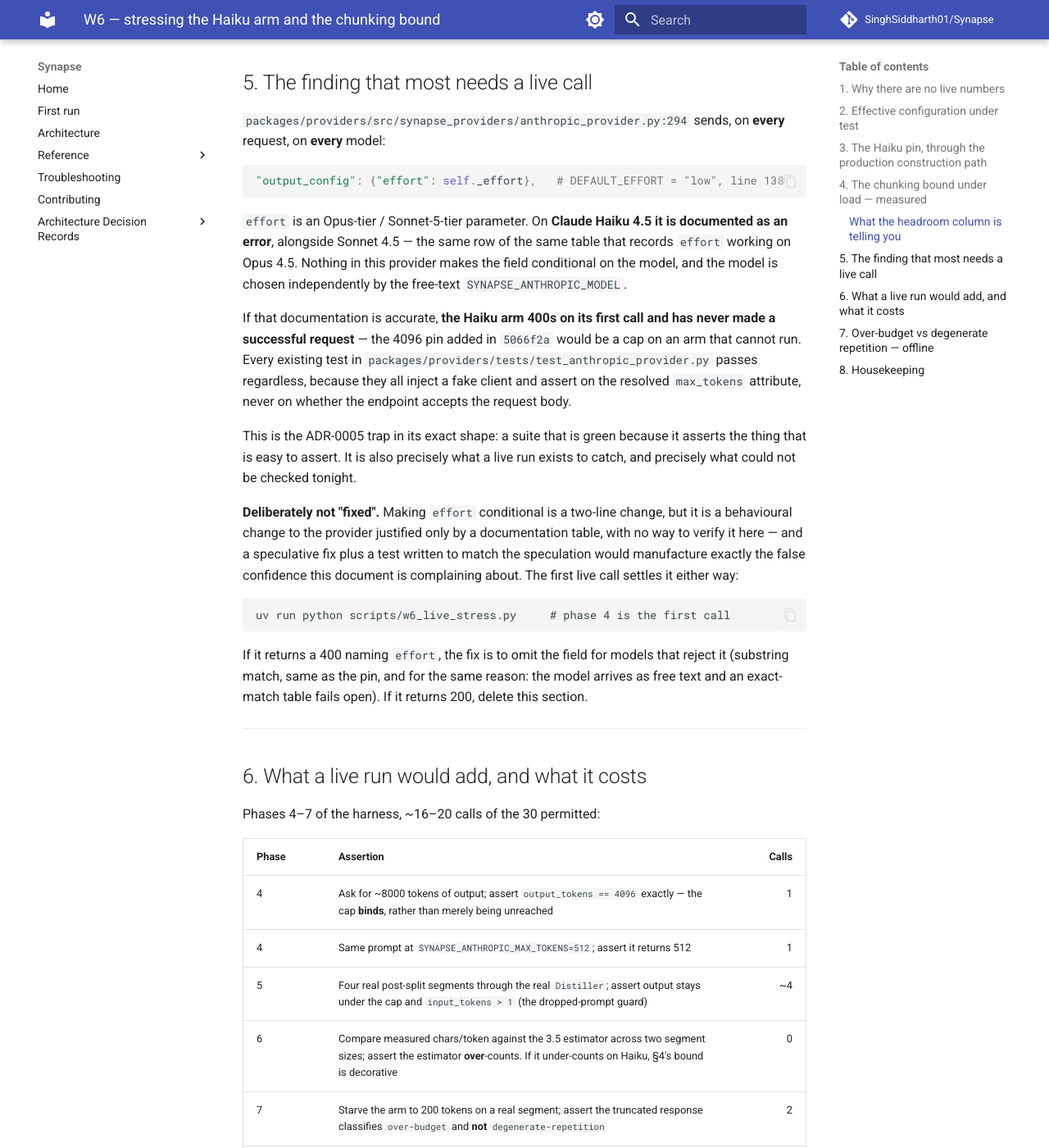
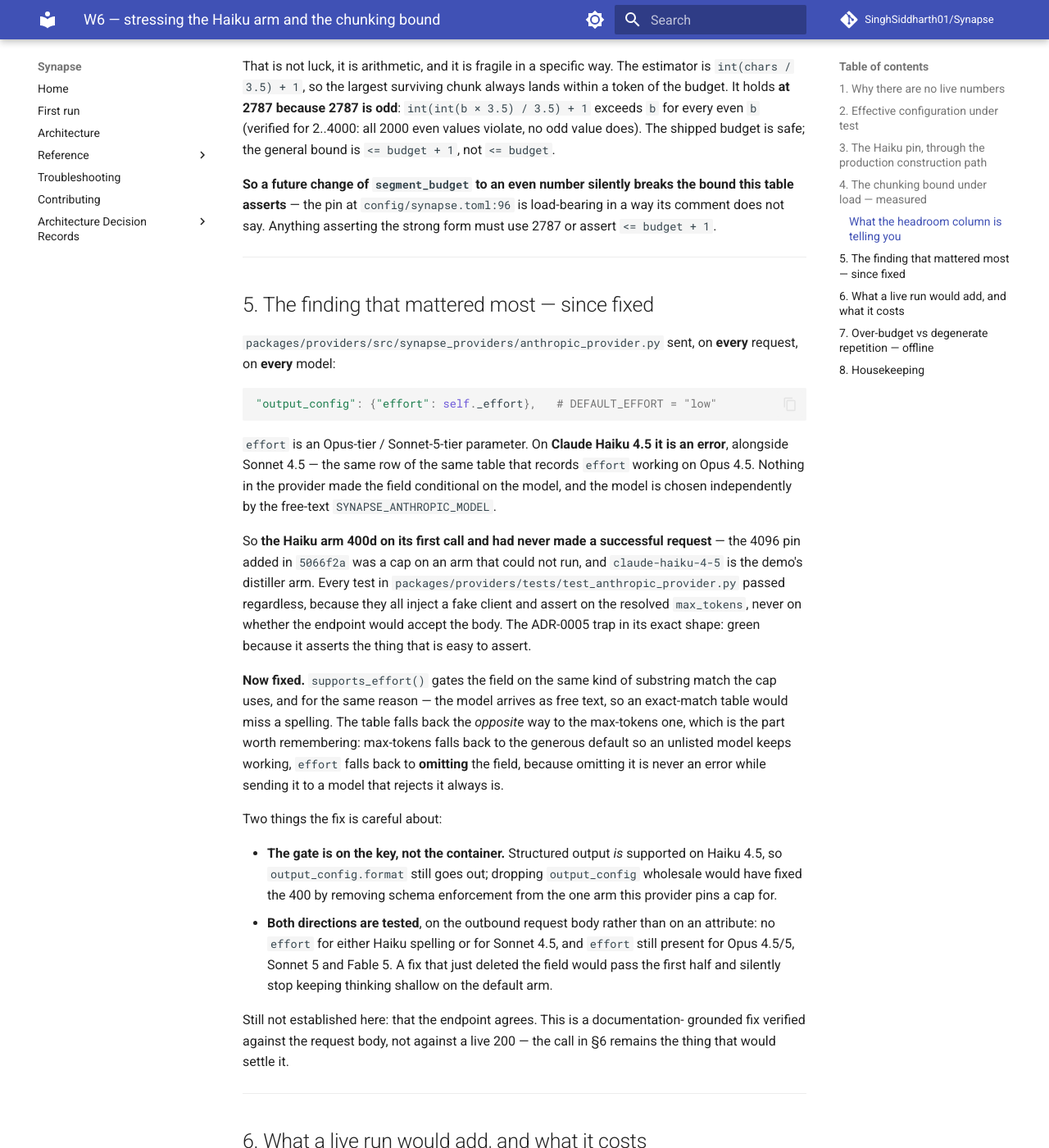
Before and after one commit to SinghSiddharth01/Synapse, an MkDocs documentation site: the page built from docs/overnight/w6-live-stress.md, in a window 1280 px wide and 1400 px high, scrolled down 3572 px. Shown: the whole window at 82% size. Built offline with MkDocs 1.6.1 and Material for MkDocs 9.7.7, drawn with Linux system fonts in a browser that asks for light colours; comment, search, counter and statistics services are not loaded; some of the changed text lies outside the part shown.

Commit message:
fix(w6): the stress table said "reproduce with", and it did not
`prose(seed=hash(label) % 97)`. `str.__hash__` is salted per interpreter, so
every run of `--offline` generated different prose from the same label, split
at different boundaries, and reported different headroom — while the doc four
lines from the top told the reader to reproduce it. Five runs of the published
command put `one-over-seam` at 38, 38, 45, 43, 36. The committed table said 36
and called §4 "a real measurement, not an estimate".

Seed is zlib.crc32 now: a checksum, not a hash-table hash — no salt, no
per-process seed, specified output. Verified byte-identical under
PYTHONHASHSEED 0, 1 and 42.

§4 regenerated from that run. Two rows move — one-over-seam 2751/36 → 2728/59
and 3× 2744/43 → 2785/2 — and the second was worse than unreproducible: the
harness defines headroom on the TIGHTEST segment, and 2744 was never that in
any run, only a mid-list segment. The seam rows, `small` and `12×` are
unchanged; they never depended on the seed. The doc now says which rows moved
and why rather than quietly showing better numbers.

Test crosses a process boundary on purpose. `seed_for(x) == seed_for(x)` in
one interpreter passes on hash() too — the bug was only ever visible between
processes, so the test spawns two children with different salts.

§5 rewritten: it argued for leaving the effort bug disclosed rather than
speculatively fixed, and the previous commit fixed it.

Co-Authored-By: Claude Fable 5 <noreply@anthropic.com>
Claude-Session: https://claude.ai/code/session_01BSTWUPoPPoF5iAukjfhiWD

````diff
--- a/docs/overnight/w6-live-stress.md
+++ b/docs/overnight/w6-live-stress.md
@@ -7,8 +7,8 @@ Reproduce with `uv run python scripts/w6_live_stress.py --offline`.
 spent, because this checkout has no Anthropic credential** (see §1). Everything
 below §2 is a real measurement taken in-process against the shipped config, not
 an estimate and not a projection — but it is measurement of *our* arithmetic,
-not of the endpoint. §5 is the one finding that matters most and the one that
-most needs a live call to settle.
+not of the endpoint. §5 is the finding that mattered most; it has since been
+fixed, and that section now records the fix rather than the open question.
 
 Offline result: **70 checks, 70 passed, 0 API calls.**
 
@@ -86,13 +86,26 @@ Every row is one blob pushed through the real `Segmenter` at
 `budget_tokens=2787`, drained with `flush_incomplete=True`. `headroom` is
 `2787 − estimate_tokens(segment.events)` for the tightest segment produced.
 
+**These numbers reproduce.** The first version of this table did not, and it is
+worth saying why rather than quietly correcting it: the harness seeded its
+generated prose with `hash(label) % 97`, and `str.__hash__` is salted per
+interpreter. Every run produced different prose from the same label, so every
+multi-segment row's tightest/headroom pair was a number from one particular
+process — `one-over-seam` came out at 38, 38, 45, 43 and 36 across five runs of
+the command this page tells you to run. Two rows here (`one-over-seam`, `3×`)
+are therefore different from what this file said before; the seam rows, `small`
+and `12×` are unchanged, because they were never seed-dependent. The seed is now
+`zlib.crc32(label)` — a checksum, not a hash-table hash — and the table above is
+one run of `--offline`, verified byte-identical under `PYTHONHASHSEED` 0, 1 and
+42.
+
 | Input | Chars | Segments | Events | Tightest segment | Headroom |
 |---|---:|---:|---:|---:|---:|
 | small | 1 200 | 1 | 1 | 343 tok | 2444 |
 | just-under-seam | 9 753 | 1 | 1 | **2787 tok** | **0** |
 | at-seam | 9 754 | 1 | 1 | **2787 tok** | **0** |
-| one-over-seam | 9 755 | 2 | 2 | 2751 tok | 36 |
-| 3× budget | 29 262 | 4 | 4 | 2744 tok | 43 |
+| one-over-seam | 9 755 | 2 | 2 | 2728 tok | 59 |
+| 3× budget | 29 262 | 4 | 4 | **2785 tok** | **2** |
 | 12× budget | 117 048 | 13 | 13 | **2786 tok** | **1** |
 | mixed turn (4 events, one oversized) | 15 409 | 3 | 5 | 2785 tok | 2 |
 
@@ -128,46 +141,52 @@ in a way its comment does not say. Anything asserting the strong form must use
 
 ---
 
-## 5. The finding that most needs a live call
+## 5. The finding that mattered most — since fixed
 
-`packages/providers/src/synapse_providers/anthropic_provider.py:294` sends, on
+`packages/providers/src/synapse_providers/anthropic_provider.py` sent, on
 **every** request, on **every** model:
 
 ```python
-"output_config": {"effort": self._effort},   # DEFAULT_EFFORT = "low", line 138
+"output_config": {"effort": self._effort},   # DEFAULT_EFFORT = "low"
 ```
 
 `effort` is an Opus-tier / Sonnet-5-tier parameter. On **Claude Haiku 4.5 it is
-documented as an error**, alongside Sonnet 4.5 — the same row of the same table
-that records `effort` working on Opus 4.5. Nothing in this provider makes the
-field conditional on the model, and the model is chosen independently by the
-free-text `SYNAPSE_ANTHROPIC_MODEL`.
+an error**, alongside Sonnet 4.5 — the same row of the same table that records
+`effort` working on Opus 4.5. Nothing in the provider made the field conditional
+on the model, and the model is chosen independently by the free-text
+`SYNAPSE_ANTHROPIC_MODEL`.
 
-If that documentation is accurate, **the Haiku arm 400s on its first call and
-has never made a successful request** — the 4096 pin added in `5066f2a` would be
-a cap on an arm that cannot run. Every existing test in
-`packages/providers/tests/test_anthropic_provider.py` passes regardless, because
-they all inject a fake client and assert on the resolved `max_tokens` attribute,
-never on whether the endpoint accepts the request body.
+So **the Haiku arm 400d on its first call and had never made a successful
+request** — the 4096 pin added in `5066f2a` was a cap on an arm that could not
+run, and `claude-haiku-4-5` is the demo's distiller arm. Every test in
+`packages/providers/tests/test_anthropic_provider.py` passed regardless, because
+they all inject a fake client and assert on the resolved `max_tokens`, never on
+whether the endpoint would accept the body. The ADR-0005 trap in its exact
+shape: green because it asserts the thing that is easy to assert.
 
-This is the ADR-0005 trap in its exact shape: a suite that is green because it
-asserts the thing that is easy to assert. It is also precisely what a live run
-exists to catch, and precisely what could not be checked tonight.
+**Now fixed.** `supports_effort()` gates the field on the same kind of substring
+match the cap uses, and for the same reason — the model arrives as free text, so
+an exact-match table would miss a spelling. The table falls back the *opposite*
+way to the max-tokens one, which is the part worth remembering: max-tokens falls
+back to the generous default so an unlisted model keeps working, `effort` falls
+back to **omitting** the field, because omitting it is never an error while
+sending it to a model that rejects it always is.
 
-**Deliberately not "fixed".** Making `effort` conditional is a two-line change,
-but it is a behavioural change to the provider justified only by a documentation
-table, with no way to verify it here — and a speculative fix plus a test written
-to match the speculation would manufacture exactly the false confidence this
-document is complaining about. The first live call settles it either way:
+Two things the fix is careful about:
 
-```
-uv run python scripts/w6_live_stress.py     # phase 4 is the first call
-```
+- **The gate is on the key, not the container.** Structured output *is*
+  supported on Haiku 4.5, so `output_config.format` still goes out; dropping
+  `output_config` wholesale would have fixed the 400 by removing schema
+  enforcement from the one arm this provider pins a cap for.
+- **Both directions are tested**, on the outbound request body rather than on
+  an attribute: no `effort` for either Haiku spelling or for Sonnet 4.5, and
+  `effort` still present for Opus 4.5/5, Sonnet 5 and Fable 5. A fix that just
+  deleted the field would pass the first half and silently stop keeping
+  thinking shallow on the default arm.
 
-If it returns a 400 naming `effort`, the fix is to omit the field for models
-that reject it (substring match, same as the pin, and for the same reason: the
-model arrives as free text and an exact-match table fails open). If it returns
-200, delete this section.
+Still not established here: that the endpoint agrees. This is a documentation-
+grounded fix verified against the request body, not against a live 200 — the
+call in §6 remains the thing that would settle it.
 
 ---
 
````
Also changed, not shown: 2 other files.
